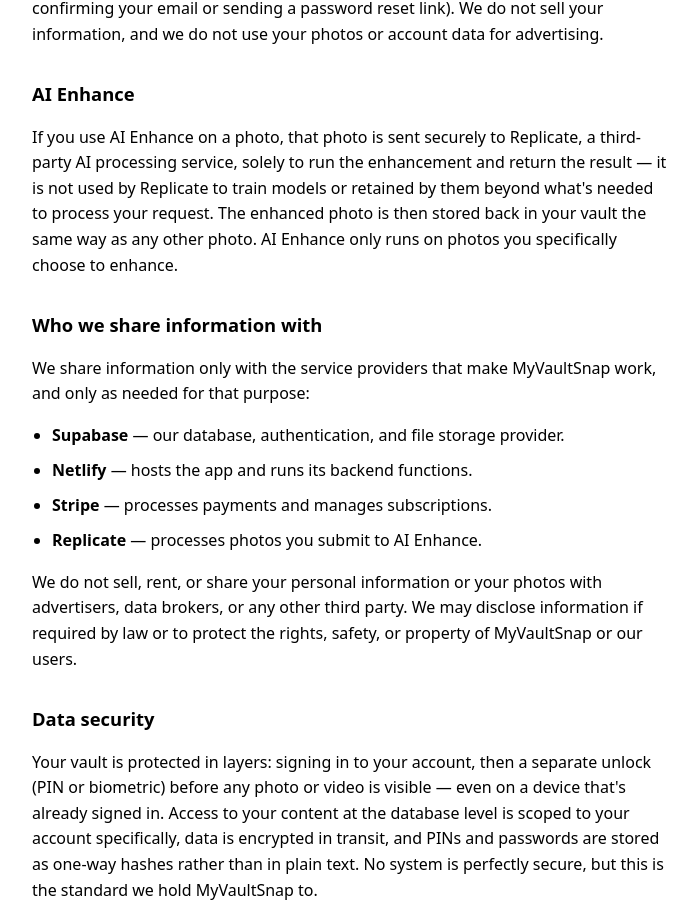
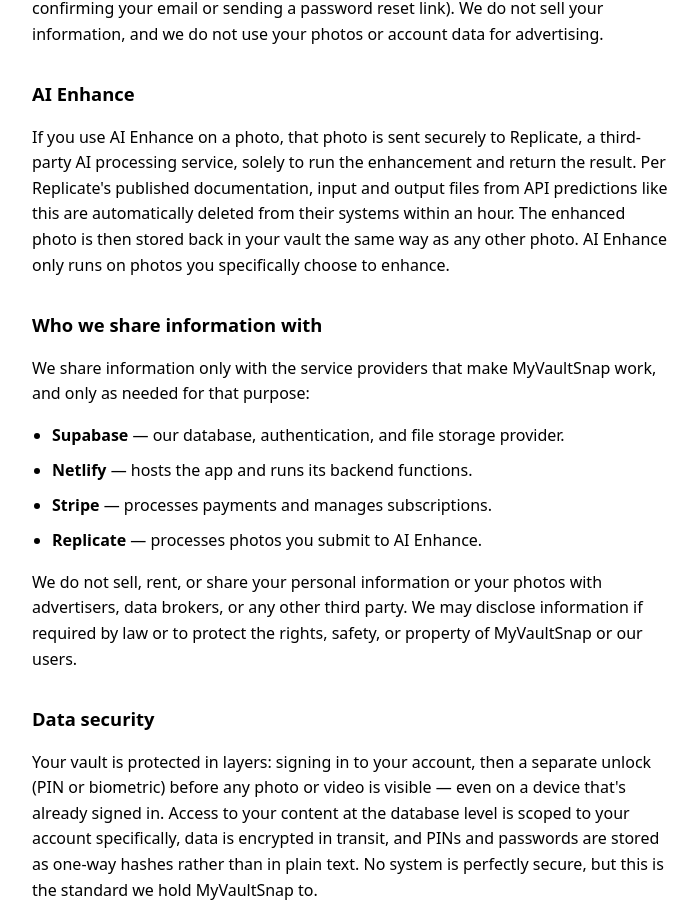
Before and after one commit to garygatewood-dev/vaultsnap, a React (Vite) app: page /privacy in a window 1280 px wide. Shown: the part 1180-2102 px from the top of the page, without its empty margins (288-986 px from the left). Built offline with nearby package versions, Linux system fonts and the light colour scheme; no server answers.

Commit message:
Cite Replicate's actual data retention policy in privacy page

```diff
--- a/src/pages/Privacy.jsx
+++ b/src/pages/Privacy.jsx
@@ -63,10 +63,10 @@
       <h2>AI Enhance</h2>
       <p>
         If you use AI Enhance on a photo, that photo is sent securely to Replicate, a third-party AI processing
-        service, solely to run the enhancement and return the result — it is not used by Replicate to train models
-        or retained by them beyond what's needed to process your request. The enhanced photo is then stored back in
-        your vault the same way as any other photo. AI Enhance only runs on photos you specifically choose to
-        enhance.
+        service, solely to run the enhancement and return the result. Per Replicate's published documentation,
+        input and output files from API predictions like this are automatically deleted from their systems within
+        an hour. The enhanced photo is then stored back in your vault the same way as any other photo. AI Enhance
+        only runs on photos you specifically choose to enhance.
       </p>
 
       <h2>Who we share information with</h2>
```
